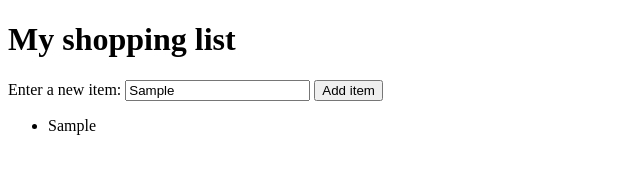
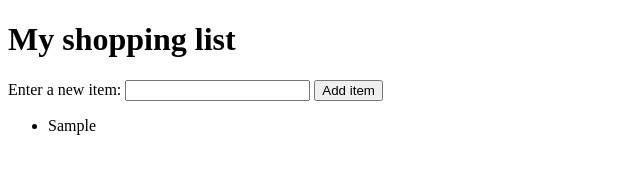
Before and after one commit to pinkx-xlink/shopping-list, a plain HTML site: page index.html in a window 1280 px wide. Both pictures are taken after typing "Sample" into the empty fields and a click on the button "Add item". Shown: the full height of the page, 0-640 px from the left. Drawn offline with Linux system fonts and the light colour scheme.

Commit message:
Complete function clearInput(); return empty string onclick

```diff
--- a/index.html
+++ b/index.html
@@ -46,8 +46,9 @@
     })
 
     function clearInput() {
-        const inputBar = document.querySelector('input').value;
-        inputBar.textContent = " ";
+        const inputBar = document.querySelector('input');
+        inputBar.value = "";
+
         //if (document.querySelector('input').value) {}
     }
     </script>
```
